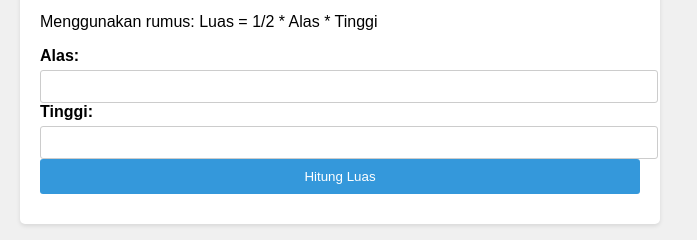
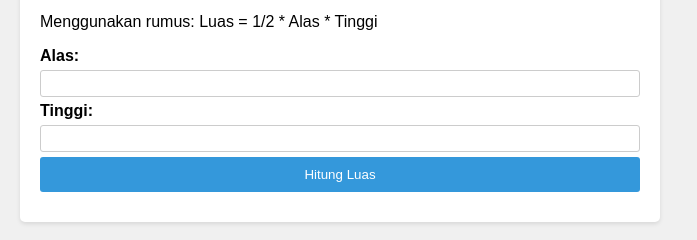
Before and after one commit to revou-fundamental-course/7-aug-23-DimasDwiKurniawan, a plain HTML site: page js/index.html in a window 1280 px wide. Shown: the part 460-700 px from the top of the page, 300-997 px from the left. Drawn offline with Linux system fonts and the light colour scheme; files whose address does not match are found by name.

Commit message:
Remove margin input

```diff
--- a/css/style.css
+++ b/css/style.css
@@ -48,10 +48,11 @@ label {
 }
 
 input[type="number"] {
-    width: 100%;
-    padding: 8px;
+    width: 98%;
+    padding: 5px;
     border: 1px solid #ccc;
     border-radius: 3px;
+    margin-bottom: 5px;
 }
 
 button {
```
